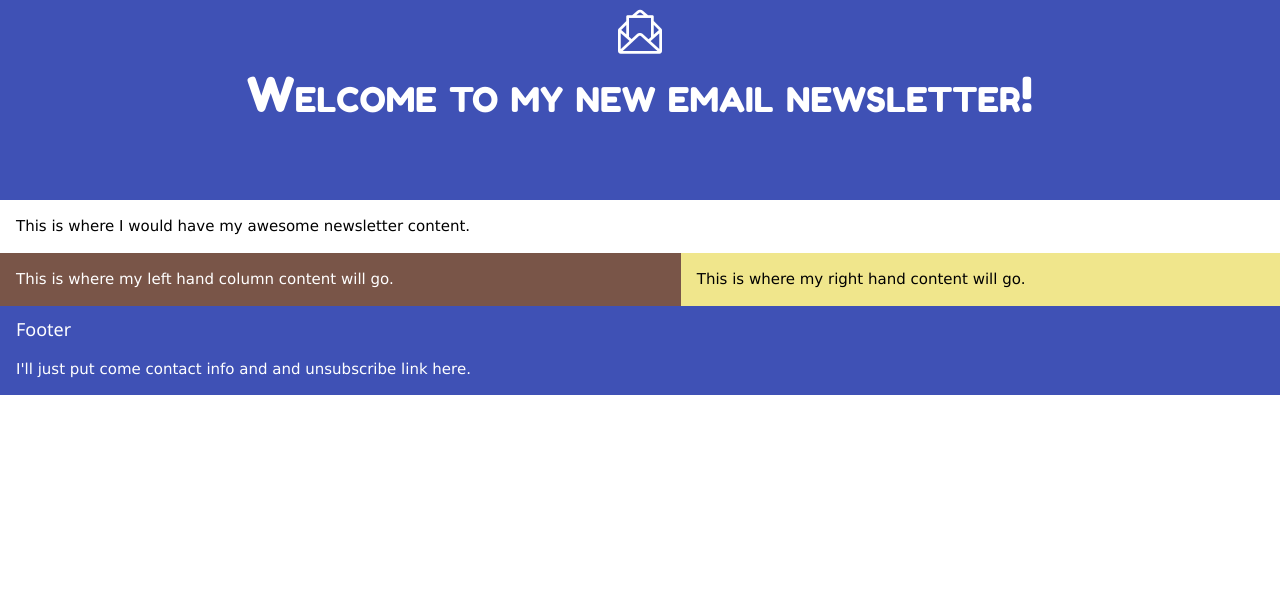
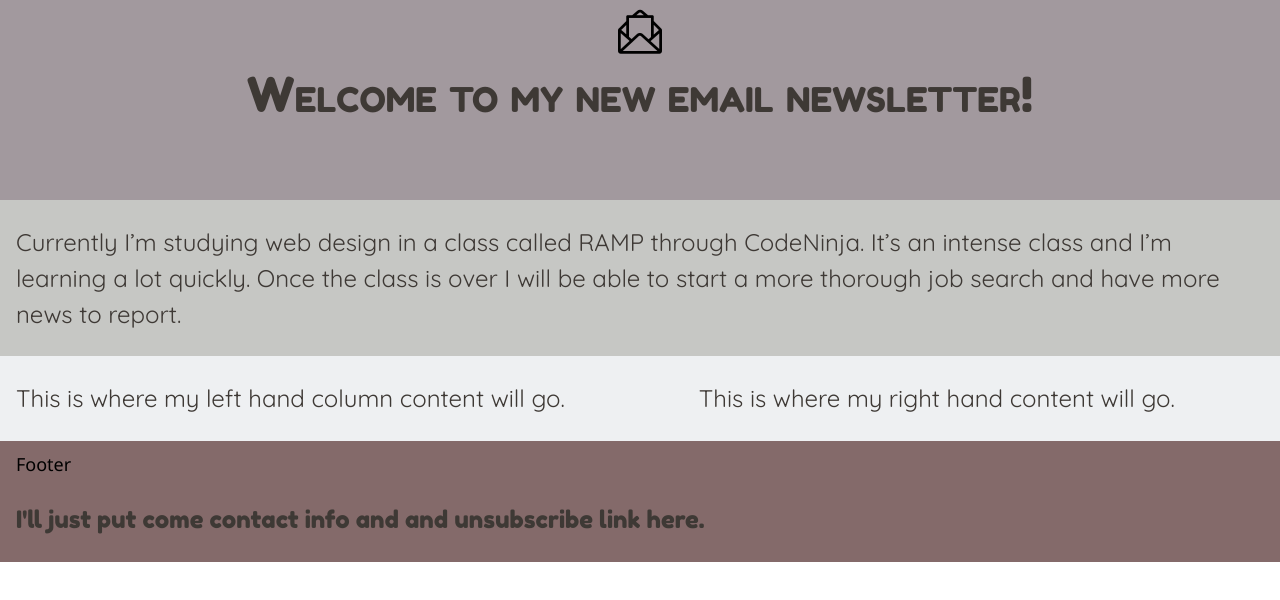
Before and after one commit to jnnfrlocke/email, a plain HTML site: page email.html in a window 1280 px wide. Drawn offline with nearby package versions, Linux system fonts and the light colour scheme.

Commit message:
Style text and background colors

```diff
--- a/css/main.css
+++ b/css/main.css
@@ -1,5 +1,6 @@
 h1 {
     font-family: 'Fredoka One', cursive;
+    color: #3e3935;
     font-size: 48px;
     padding: 1em 0 0 0;
     text-align: center;
@@ -9,3 +10,30 @@ h1 {
 h2 {
     font-size: 44px;
 }
+
+p {
+    font-family: 'Quicksand', sans-serif;
+    color: #3e3935;
+    font-size: 24px;
+}
+
+header {
+    background-color: #A2999E;
+}
+
+.full-content {
+    background-color: #C6C7C4;
+}
+
+.half-width {
+    background-color: #EEF0F2;
+}
+
+footer {
+    background-color: #846A6A;
+}
+
+footer p {
+    font-family: 'Fredoka One', cursive;
+    color: #3e3935;
+}
--- a/email.html
+++ b/email.html
@@ -16,6 +16,7 @@
     <link rel="stylesheet" href="https://cdnjs.cloudflare.com/ajax/libs/simple-line-icons/2.4.1/css/simple-line-icons.css">
     <link rel="stylesheet" href="css/main.css">
     <link href="https://fonts.googleapis.com/css?family=Fredoka+One" rel="stylesheet">
+    <link href="https://fonts.googleapis.com/css?family=Quicksand" rel="stylesheet">
 </head>
 
 <body>
@@ -23,7 +24,7 @@
             <p class="browsehappy">You are using an <strong>outdated</strong> browser. Please <a href="#">upgrade your browser</a> to improve your experience.</p>
         <![endif]-->
 
-    <header class="w3-container w3-indigo" style="height: 200px">
+    <header class="w3-container" style="height: 200px">
         <h1 class="title">Welcome to my new email newsletter!</h1>
         <div class="w3-display-topmiddle">
             <h2 class="icon-envelope-letter"></h2>
@@ -31,24 +32,24 @@
     </header>
 
     <section>
-        <div class="w3-container w3-lightgray">
-            <p>This is where I would have my awesome newsletter content.</p>
+        <div class="w3-container w3-lightgray full-content">
+            <p>Currently I’m studying web design in a class called RAMP through CodeNinja. It’s an intense class and I’m learning a lot quickly. Once the class is over I will be able to start a more thorough job search and have more news to report.</p>
         </div>
     </section>
 
     <section class="w3-cell-row">
-        <div class="w3-container w3-brown w3-cell">
+        <div class="w3-container w3-cell half-width">
             <p>This is where my left hand column content will go.</p>
         </div>
 
-        <div class="w3-container w3-khaki w3-cell">
+        <div class="w3-container w3-cell half-width">
             <p>This is where my right hand content will go.</p>
         </div>
     </section>
 
 
 
-    <footer class="w3-container w3-indigo">
+    <footer class="w3-container">
         <h5>Footer</h5>
         <p>I'll just put come contact info and and unsubscribe link here.</p>
     </footer>
```
